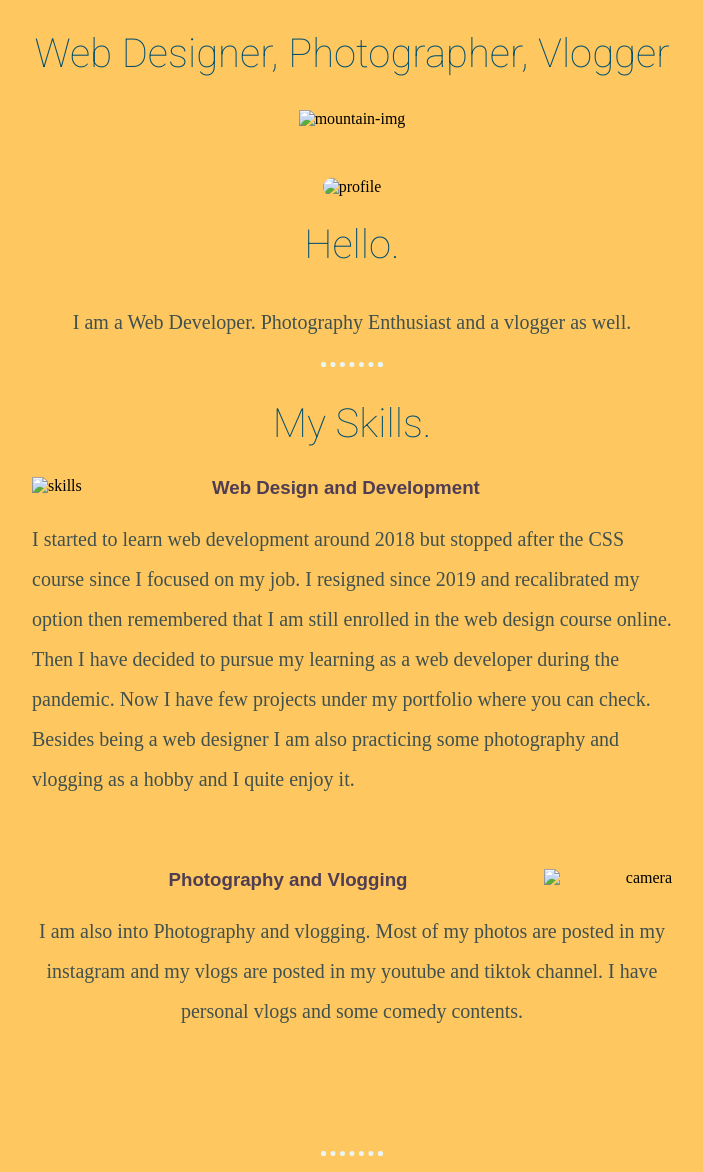
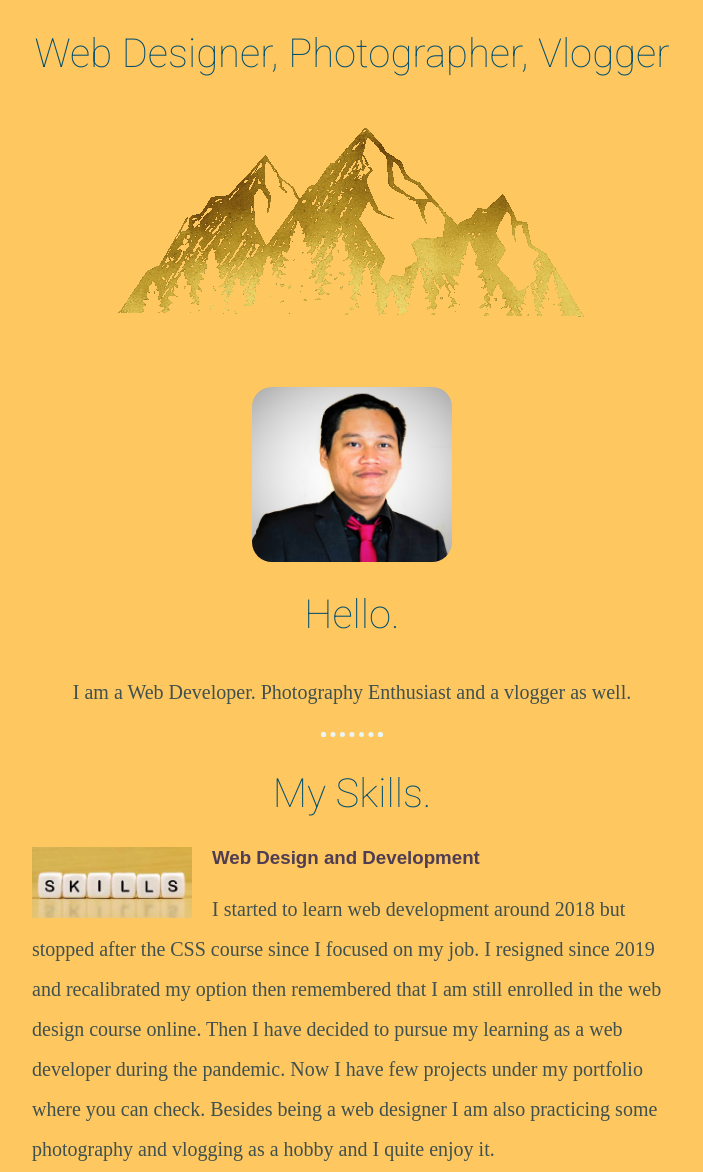
Before and after one commit to Oldtechy1987/BEMyWebsite, a plain HTML site: page index.html in a window 1280 px wide. Shown: the part 295-1467 px from the top of the page, without its empty margins (288-991 px from the left). Drawn offline with Linux system fonts and the light colour scheme; a web font is replaced by a local one.

Commit message:
Update index.html

```diff
--- a/index.html
+++ b/index.html
@@ -15,11 +15,11 @@
     <img class="cloud-top" src="./cloud.gif" alt="clouds-gif">
     <h1>I'm Gabriel</h1>
     <h2>Web Designer, Photographer, Vlogger</h2>
-    <img src="images/mountains.gif" alt="mountain-img">
+    <img src="./mountains.gif" alt="mountain-img">
   </div>
   <div class="container-middle">
     <div class="profile">
-      <img class="profile-pic" src="images/profile pic.png" alt="profile">
+      <img class="profile-pic" src="./profile pic.png" alt="profile">
       <h2 class="h2-mid">Hello.</h2>
       <p class="paragraph-mid">I am a Web Developer. Photography Enthusiast and a vlogger as well.</p>
     </div>
@@ -29,7 +29,7 @@
       <h2>My Skills.</h2>
 
       <div class="skill-row">
-        <img class="skills-image" src="images/skills.jpg" alt="skills">
+        <img class="skills-image" src="./skills.jpg" alt="skills">
         <h3>Web Design and Development</h3>
         <p>I started to learn web development around 2018 but stopped after the CSS course since I focused on my job. I resigned since 2019 and recalibrated my option then remembered that I am still enrolled in the web design course online. Then I
           have decided to pursue my learning as a web developer during the pandemic. Now I have few projects under my portfolio where you can check. Besides being a web designer I am also practicing some photography and vlogging as a hobby and I
@@ -37,7 +37,7 @@
       </div>
 
       <div class="hobbies">
-        <img class="hobbies-image " src="images/camera.png" alt="camera">
+        <img class="hobbies-image " src="./camera.png" alt="camera">
         <h3>Photography and Vlogging</h3>
         <p>I am also into Photography and vlogging. Most of my photos are posted in my instagram and my vlogs are posted in my youtube and tiktok channel. I have personal vlogs and some comedy contents.</p>
       </div>
```
